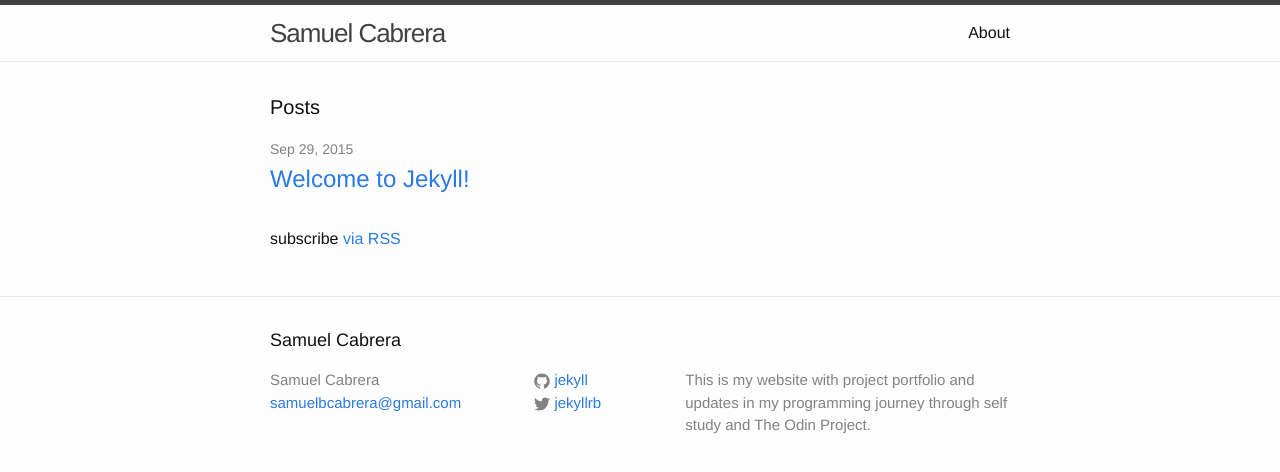
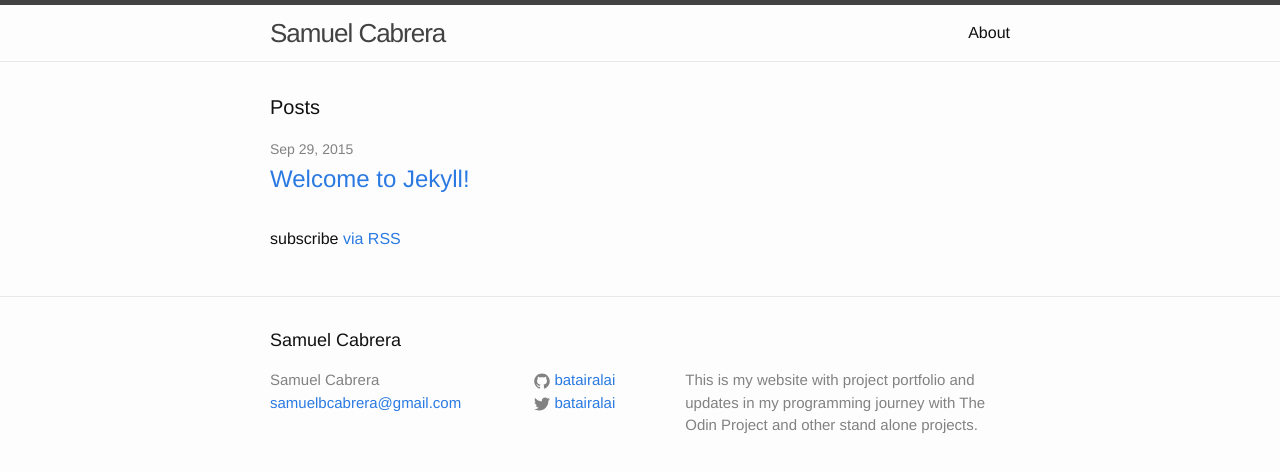
Before and after one commit to BatairAlai/BatairAlai.github.io, a Jekyll site: the page built from index.html, in a window 1280 px wide. Shown: the top 472 px of the page. Built offline with Jekyll 4.4.1, drawn with Linux system fonts in a browser that asks for light colours.

Commit message:
Description, Twitter, GitHub, LinkedIn
I'm thinking all but the LinkedIn changes will work. Don't know yet.

```diff
--- a/_config.yml
+++ b/_config.yml
@@ -3,12 +3,13 @@ title: Samuel Cabrera
 email: samuelbcabrera@gmail.com
 description: > # this means to ignore newlines until "baseurl:"
   This is my website with project portfolio and updates in my programming
-  journey through self study and The Odin Project.
+  journey with The Odin Project and other stand alone projects.
 
 baseurl: "" # the subpath of your site, e.g. /blog/
 url: "http://yourdomain.com" # the base hostname & protocol for your site
-twitter_username: jekyllrb
-github_username:  jekyll
+twitter_username: batairalai
+github_username:  batairalai
+linkedin_username: samuel-cabrera/56/a91/407
 
 # Build settings
 markdown: kramdown
```
